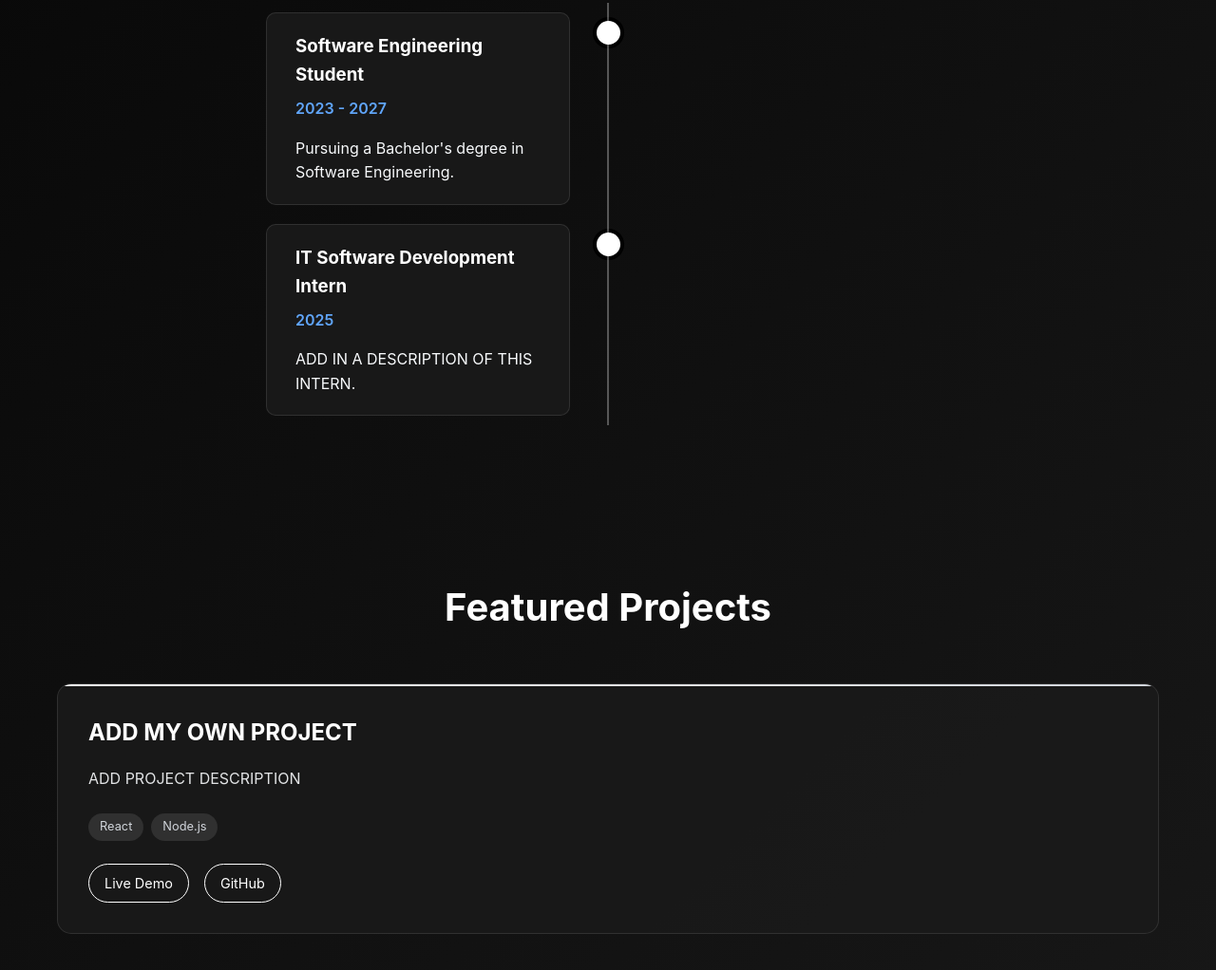
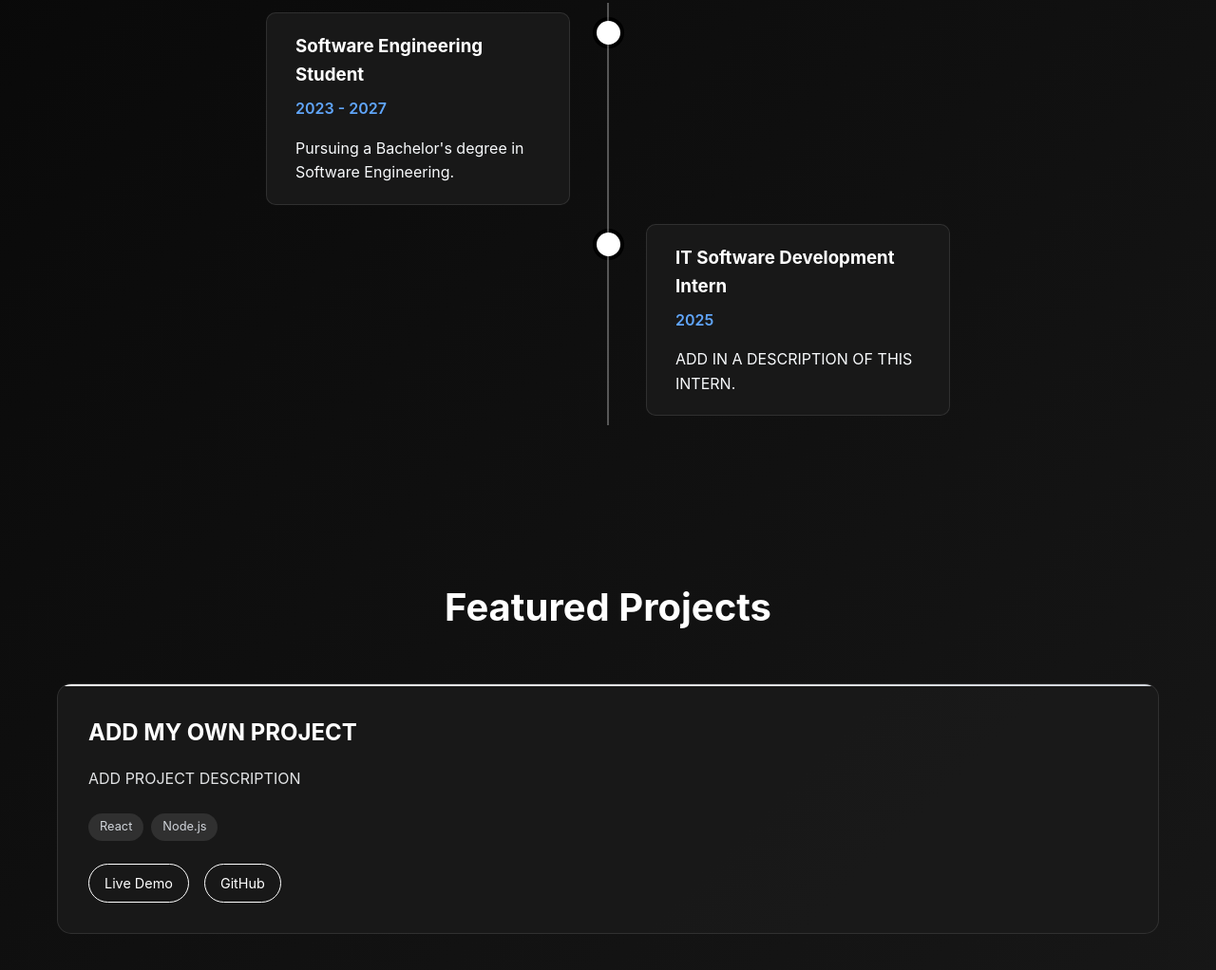
Before and after one commit to ethan-n-jones/ethan-n-jones.github.io, a plain HTML site: page index.html in a window 1280 px wide. Shown: the part 1607-2629 px from the top of the page at 95% size. Drawn offline with Linux system fonts and the light colour scheme.

Commit message:
Update index.html

```diff
--- a/index.html
+++ b/index.html
@@ -91,7 +91,7 @@
                             <p>Pursuing a Bachelor's degree in Software Engineering.</p>
                         </div>
                     </div>
-                    <div class="timeline-item left fade-in">
+                    <div class="timeline-item right fade-in">
                         <div class="timeline-content">
                             <h3>IT Software Development Intern</h3>
                             <div class="date">2025</div>
```
